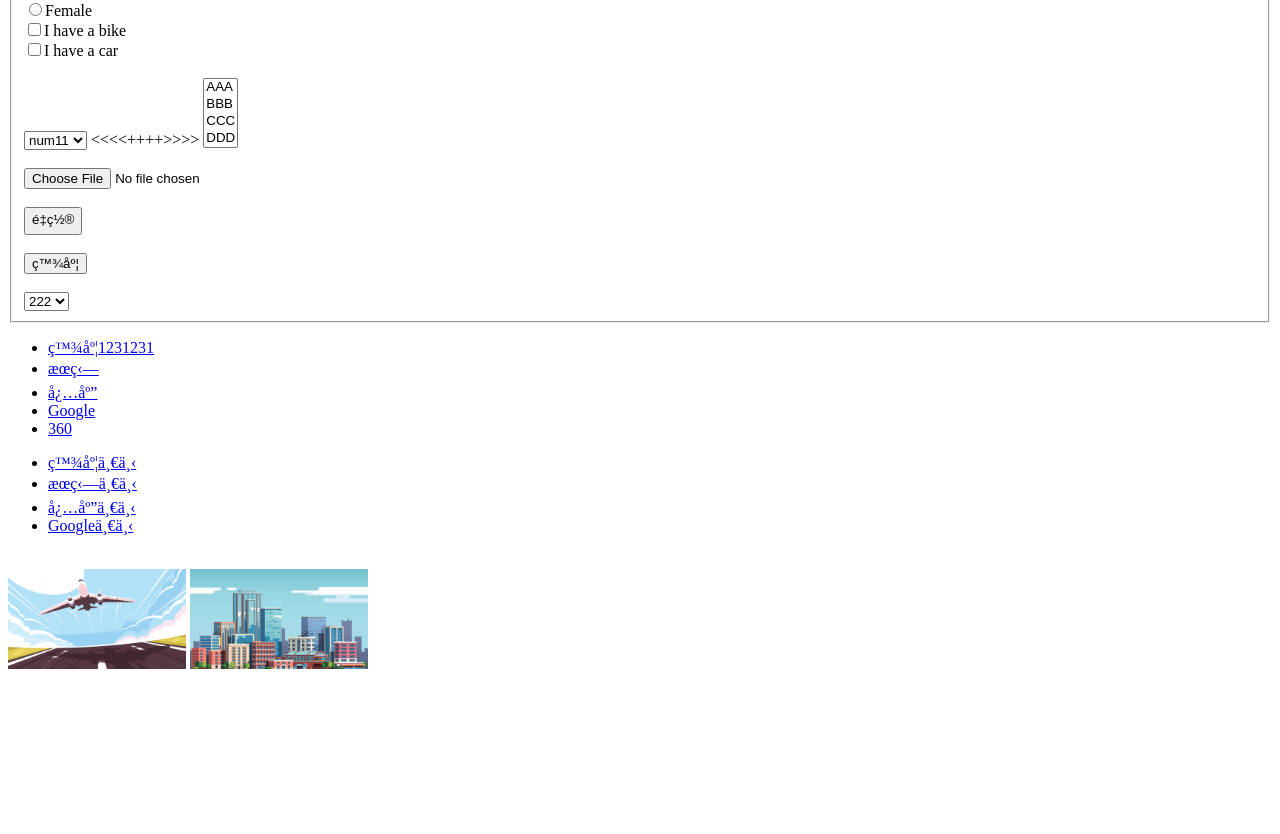
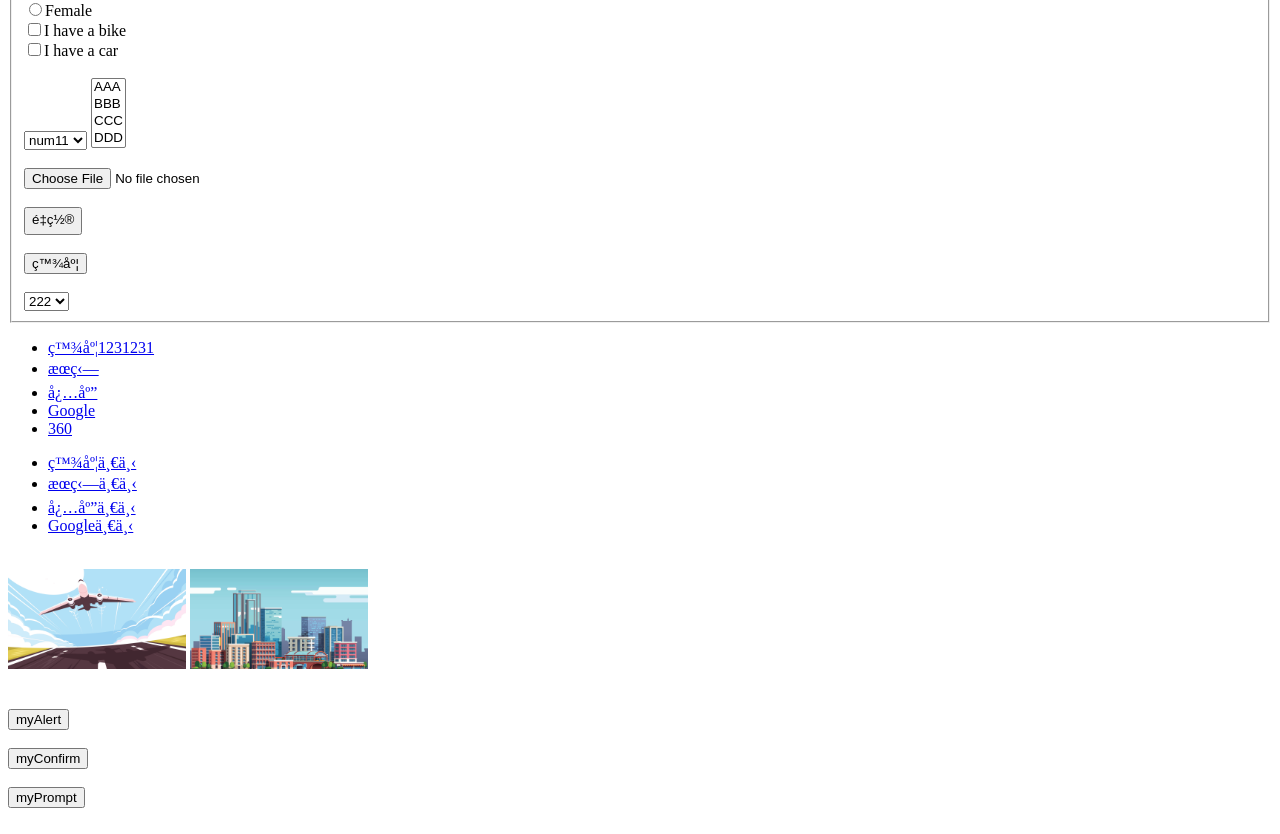
Before and after one commit to leolei97/web_demo, a plain HTML site: page formElement.html in a window 1280 px wide. Shown: the part 272-1106 px from the top of the page. Before the commit the page ends 989 px from the top, so only its background shows below. Drawn offline with Linux system fonts and the light colour scheme.

Commit message:
new button

```diff
--- a/formElement.html
+++ b/formElement.html
@@ -10,6 +10,28 @@
         }
         function dropImage1() {
             image1.height = "150"
+        }
+        function myAlert(){
+            alert("你好，我是一个警告框！");
+        }
+        function myConfirm(){
+            var x;
+            var r=confirm("按下按钮!");
+            if (r==true){
+                x="你按下了\"确定\"按钮!";
+                }
+            else{
+                x="你按下了\"取消\"按钮!";
+                }
+            document.getElementById("demo").innerHTML=x;
+        }
+        function myPrompt(){
+            var x;
+            var person=prompt("请输入你的名字");
+            if (person!=null && person!=""){
+                x="你好 " + person + "! 今天感觉如何?";
+                document.getElementById("demo").innerHTML=x;
+            }
         }
     </script>
 </head>
@@ -36,9 +58,6 @@
                 <option id="option13" value="num3" label="num33">333</option>
                 <option id="option14" value="num4" label="num44">444</option>
             </select>
-            <span>
-                <<<<++++>>>>
-            </span>
             <select id="select222" multiple="true" name="letter222">
                 <option id="option21" value="let1">AAA</option>
                 <option id="option22" value="let2">BBB</option>
@@ -86,6 +105,12 @@
         style="cursor:pointer;"><br>
     <br>
     <br>
+    <input class="alert" type="button" onclick="myAlert()" value="myAlert" /><br>
+    <br>
+    <button class="confirm" onclick="myConfirm()">myConfirm</button><br>
+    <br>
+    <button class="prompt" onclick="myPrompt()">myPrompt</button><br>
+    <br>
 </body>
 
 </html>
```
